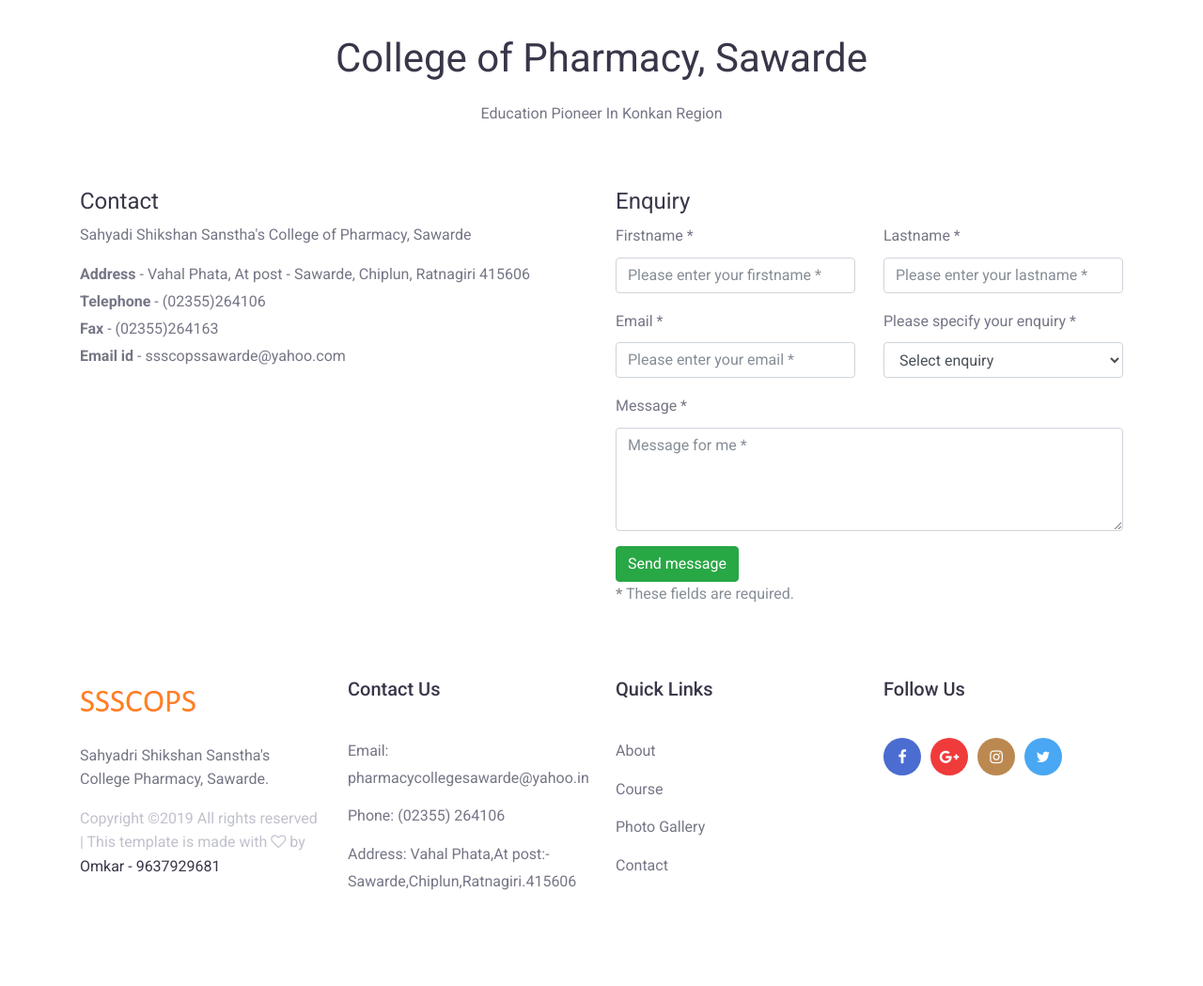
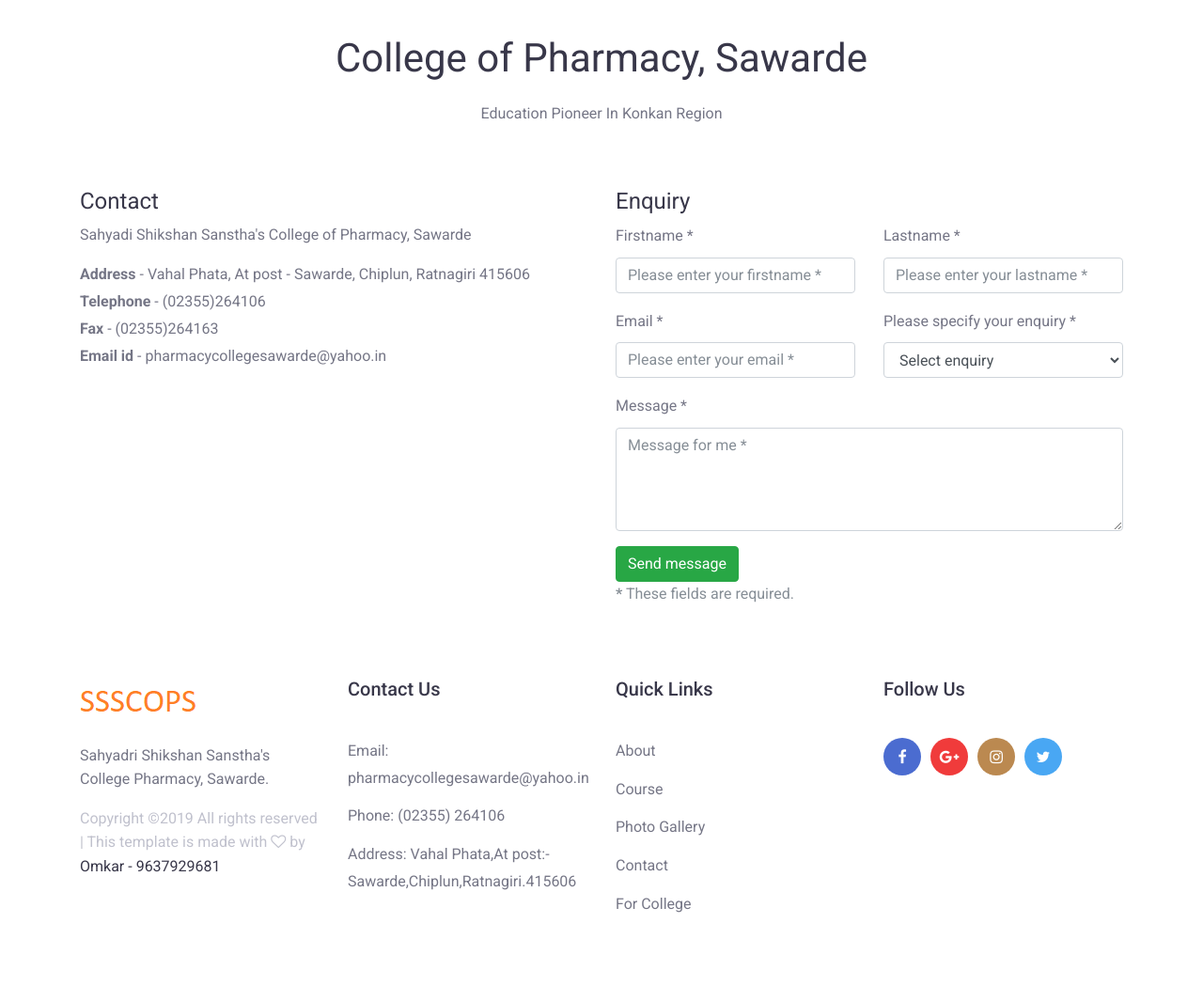
Before and after one commit to omkarotari/ssscopsssss, a PHP site: page /contact.php in a window 1280 px wide. Shown: the part 522-1571 px from the top of the page at 94% size. Before the commit the page ends 1469 px from the top, so only its background shows below. Run offline with PHP 8.4, Linux system fonts and the light colour scheme.

Commit message:
college image changed

```diff
--- a/contact.php
+++ b/contact.php
@@ -72,7 +72,7 @@
 					<b>Address</b> - Vahal Phata, At post - Sawarde, Chiplun, Ratnagiri 415606 <br>
 					<b>Telephone</b> - (02355)264106<br>
 					<b>Fax</b> - (02355)264163<br>
-					<b>Email id</b> - ssscopssawarde@yahoo.com
+					<b>Email id</b> - pharmacycollegesawarde@yahoo.in
                 </div><!-- .about-stories -->
             </div><!-- .col -->
 
--- a/footer.php
+++ b/footer.php
@@ -35,6 +35,7 @@ All rights reserved | This template is made with <i class="fa fa-heart-o" aria-h
                                 <li><a href="course.php">Course</a></li>
                                 <li><a href="imageGallery.php">Photo Gallery </a></li>
                                 <li><a href="contact.php">Contact</a></li>
+								<li><a href="getAlumniRecords.php">For College</a></li>
                             </ul>
                         </div><!-- .quick-links -->
                     </div><!-- .col -->
--- a/style.css
+++ b/style.css
@@ -1888,7 +1888,7 @@ ul.black-doted {
 --------------------------------------------------------------*/
 
 .about-page .page-header {
-    background: url(images/college/College_Buliding.JPG) no-repeat center;
+    background: url(images/college/colg_new.jpg) no-repeat center;
 }
 
 .about-heading,
```
